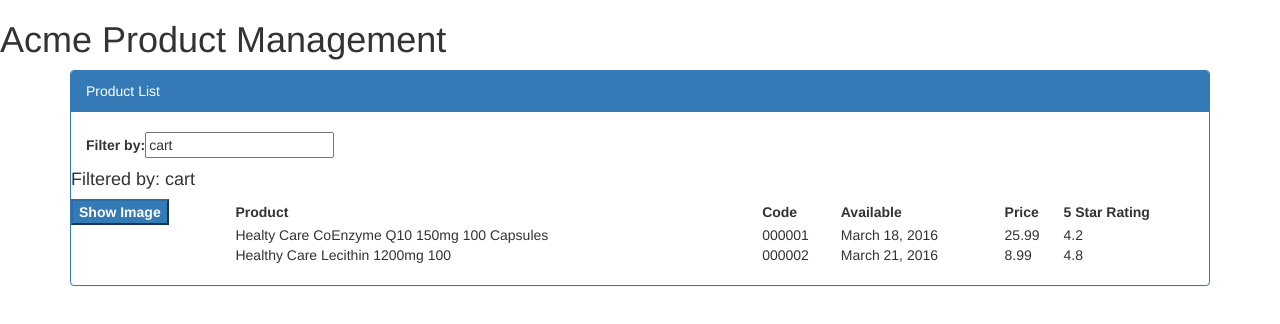
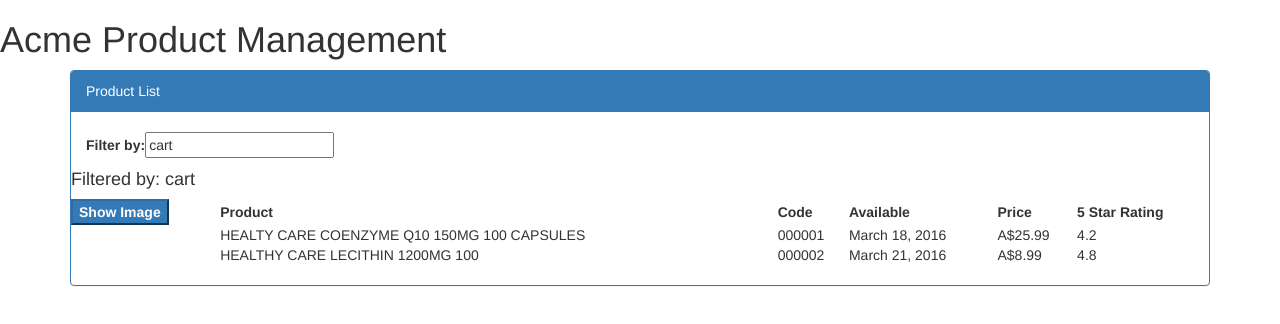
Before and after one commit to nenad0212/Angular-testing, an Angular app: page / in a window 1280 px wide. Shown: the top 324 px of the page. Built offline with nearby package versions, Linux system fonts and the light colour scheme.

Commit message:
format with pipe

```diff
--- a/src/app/products/product-list.component.html
+++ b/src/app/products/product-list.component.html
@@ -25,14 +25,14 @@
 
                     <tr *ngFor='let pdt of products'>
 <td>
-<img *ngIf='showImage' src='{{pdt.imageUrl}}' [alt]='pdt.productName' [title]='pdt.productName' [style.width.px]='thumbnailWidthInPx'>
+<img *ngIf='showImage' src='{{pdt.imageUrl}}' [alt]='pdt.productName' [title]='pdt.productName | uppercase' [style.width.px]='thumbnailWidthInPx'>
 
 </td>
 
-                        <td>{{pdt.productName}}</td>
+                        <td>{{pdt.productName | uppercase}}</td>
                         <td>{{pdt.productCode}}</td>
                         <td>{{pdt.releaseDate}}</td>
-                        <td>{{pdt.price}}</td>
+                        <td>{{pdt.price | currency: 'AUD':true:'1.2-2'}}</td>
                         <td>{{pdt.starRating}}</td>
                     </tr>
 
```
